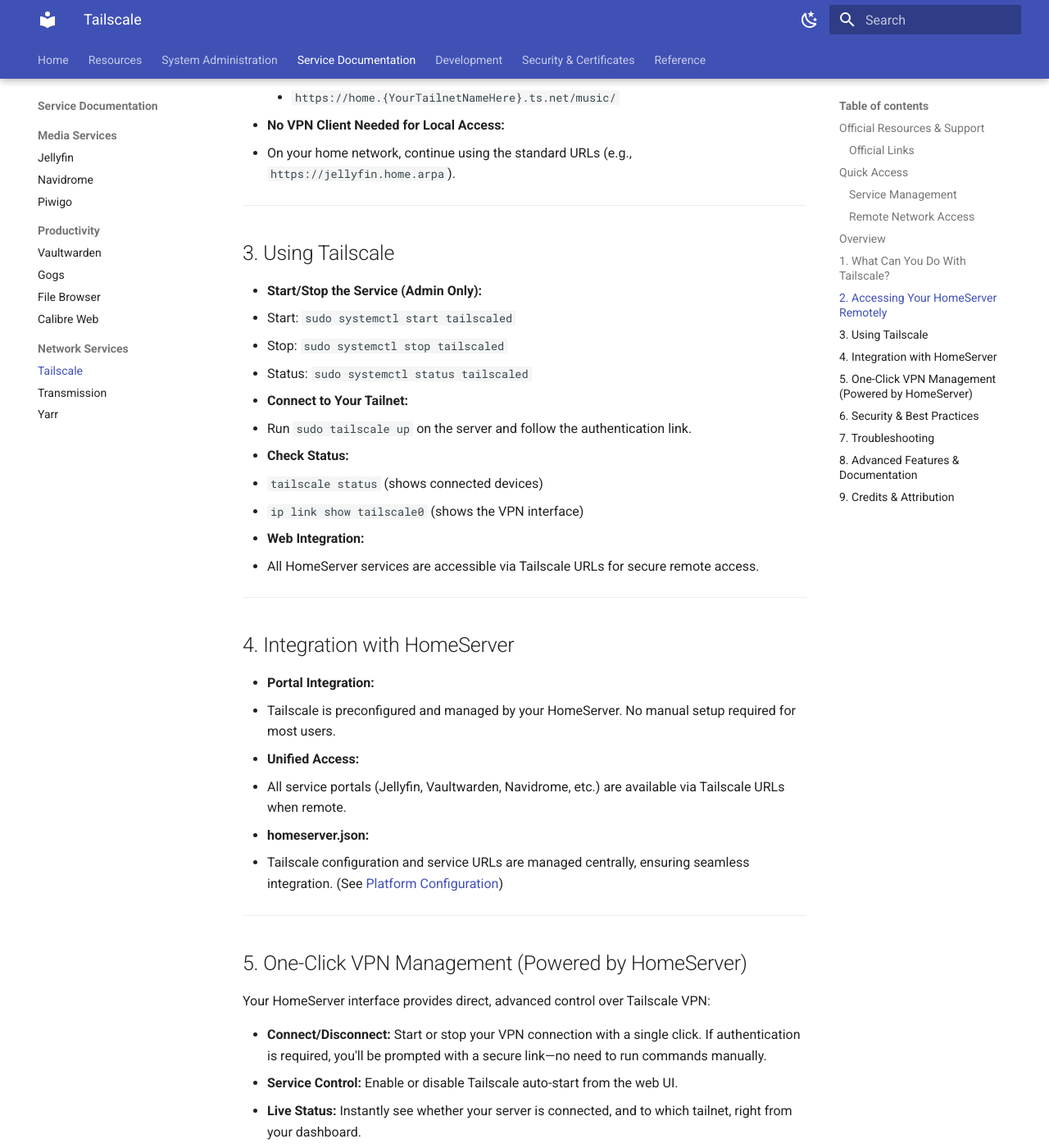
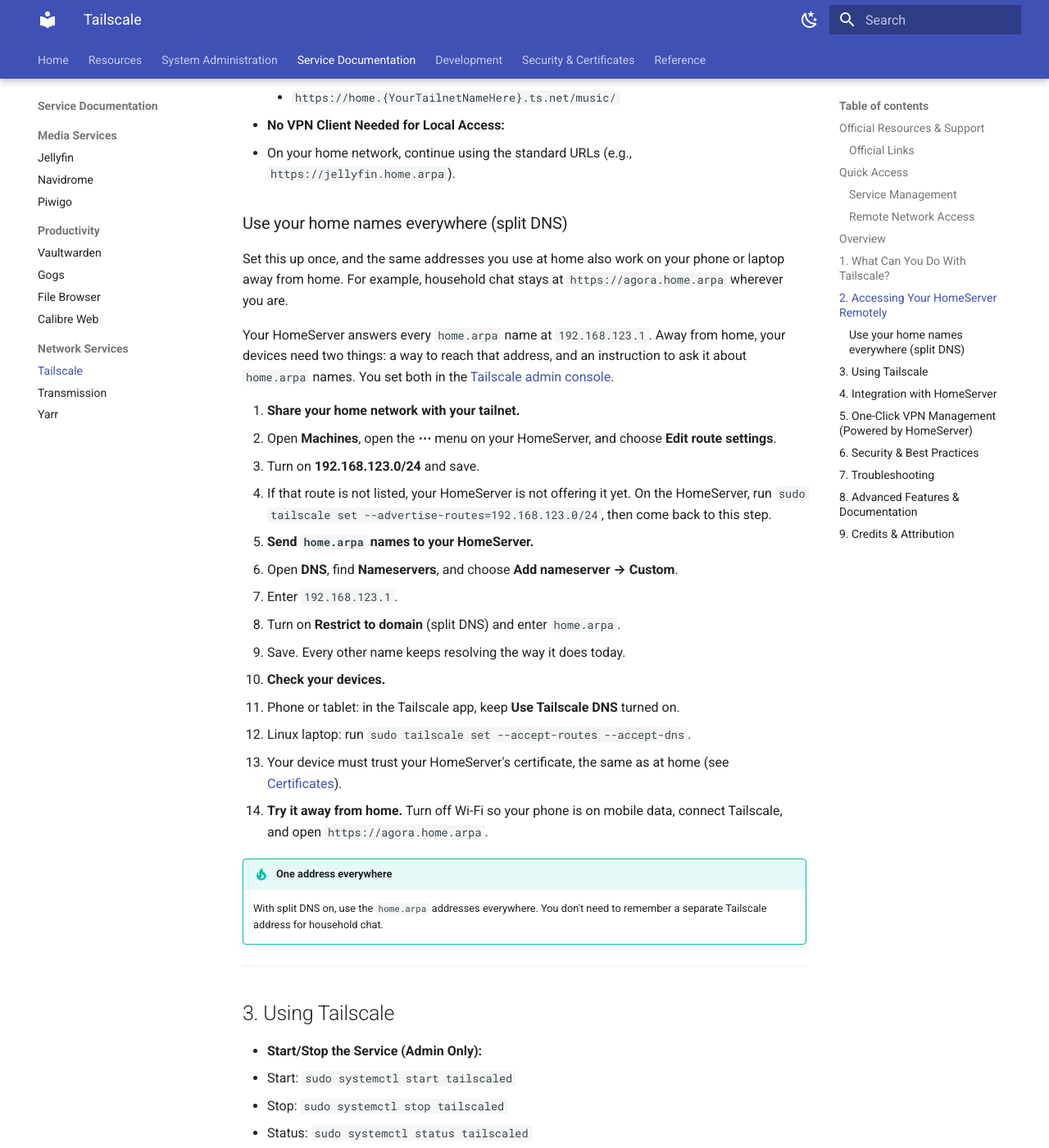
Before and after one commit to homeserversltd/documentation, an MkDocs documentation site: the page built from docs/services/tailscale.md, in a window 1280 px wide and 1400 px high, scrolled down 1945 px. Shown: the whole window at 82% size. Built offline with MkDocs 1.6.1 and Material for MkDocs 9.7.7, drawn with Linux system fonts in a browser that asks for light colours; some of the changed text lies outside the part shown.

Commit message:
documentation: Tailscale guide for split DNS, so home.arpa names work away from home
Co-Authored-By: Claude Opus 5.5 <noreply@anthropic.com>

```diff
--- a/docs/services/tailscale.md
+++ b/docs/services/tailscale.md
@@ -58,6 +58,30 @@
 - **No VPN Client Needed for Local Access:**
   - On your home network, continue using the standard URLs (e.g., `https://jellyfin.home.arpa`).
 
+### Use your home names everywhere (split DNS)
+
+Set this up once, and the same addresses you use at home also work on your phone or laptop away from home. For example, household chat stays at `https://agora.home.arpa` wherever you are.
+
+Your HomeServer answers every `home.arpa` name at `192.168.123.1`. Away from home, your devices need two things: a way to reach that address, and an instruction to ask it about `home.arpa` names. You set both in the [Tailscale admin console](https://login.tailscale.com/admin).
+
+1. **Share your home network with your tailnet.**
+   - Open **Machines**, open the **⋯** menu on your HomeServer, and choose **Edit route settings**.
+   - Turn on **192.168.123.0/24** and save.
+   - If that route is not listed, your HomeServer is not offering it yet. On the HomeServer, run `sudo tailscale set --advertise-routes=192.168.123.0/24`, then come back to this step.
+2. **Send `home.arpa` names to your HomeServer.**
+   - Open **DNS**, find **Nameservers**, and choose **Add nameserver → Custom**.
+   - Enter `192.168.123.1`.
+   - Turn on **Restrict to domain** (split DNS) and enter `home.arpa`.
+   - Save. Every other name keeps resolving the way it does today.
+3. **Check your devices.**
+   - Phone or tablet: in the Tailscale app, keep **Use Tailscale DNS** turned on.
+   - Linux laptop: run `sudo tailscale set --accept-routes --accept-dns`.
+   - Your device must trust your HomeServer's certificate, the same as at home (see [Certificates](../certificates/)).
+4. **Try it away from home.** Turn off Wi-Fi so your phone is on mobile data, connect Tailscale, and open `https://agora.home.arpa`.
+
+!!! tip "One address everywhere"
+    With split DNS on, use the `home.arpa` addresses everywhere. You don't need to remember a separate Tailscale address for household chat.
+
 ---
 
 ## 3. Using Tailscale
@@ -117,6 +141,10 @@ These features are powered by HomeServer's advanced backend integration with Tai
 - **Can't connect remotely?**
   - Make sure your device is connected to Tailscale and logged into the correct account.
   - Check that the Tailscale service is running on your HomeServer.
+- **A `home.arpa` address works at home but not away?**
+  - Check that the split DNS nameserver `192.168.123.1` for `home.arpa` is saved in the Tailscale admin console (section 2).
+  - Check that the route `192.168.123.0/24` is turned on for your HomeServer under **Machines → Edit route settings**.
+  - Check that **Use Tailscale DNS** is on in the Tailscale app.
 - **Service not appearing?**
   - Confirm the service is running and included in your HomeServer portals.
 - **Check logs:**
```
